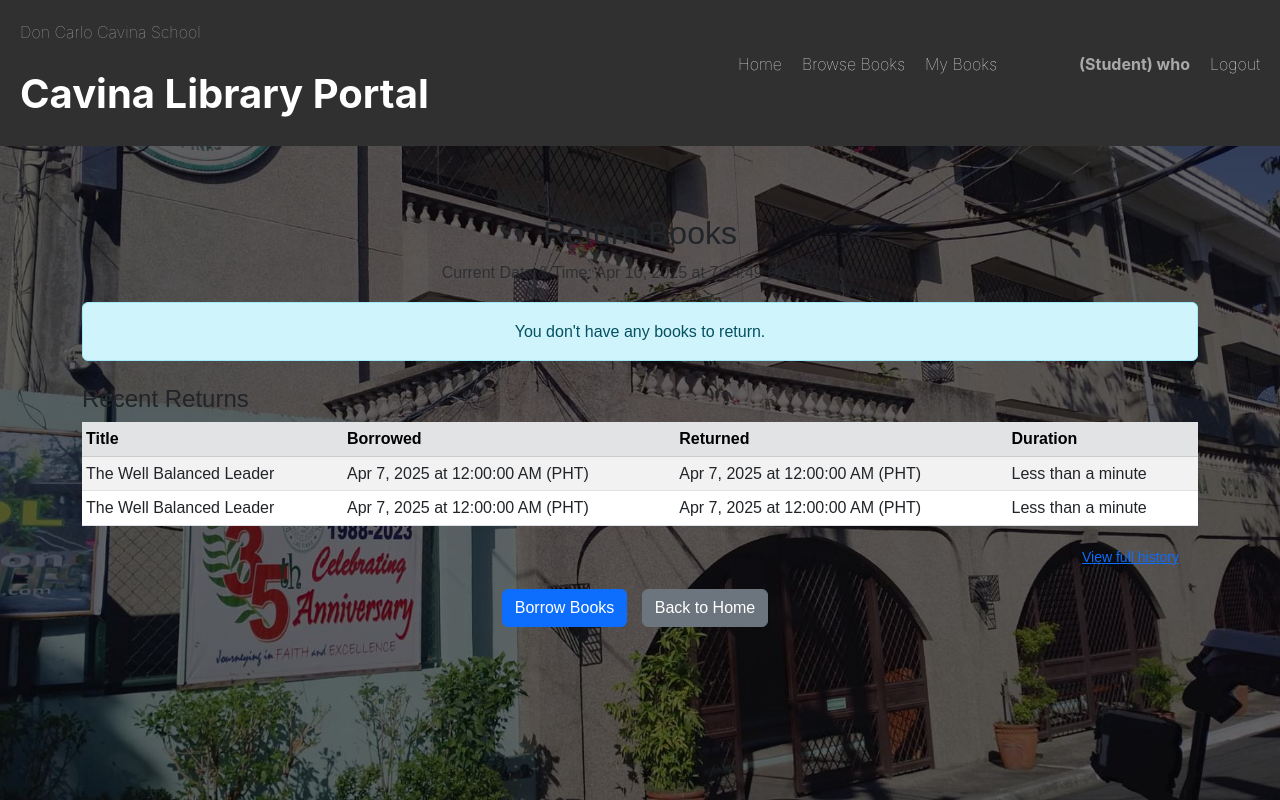
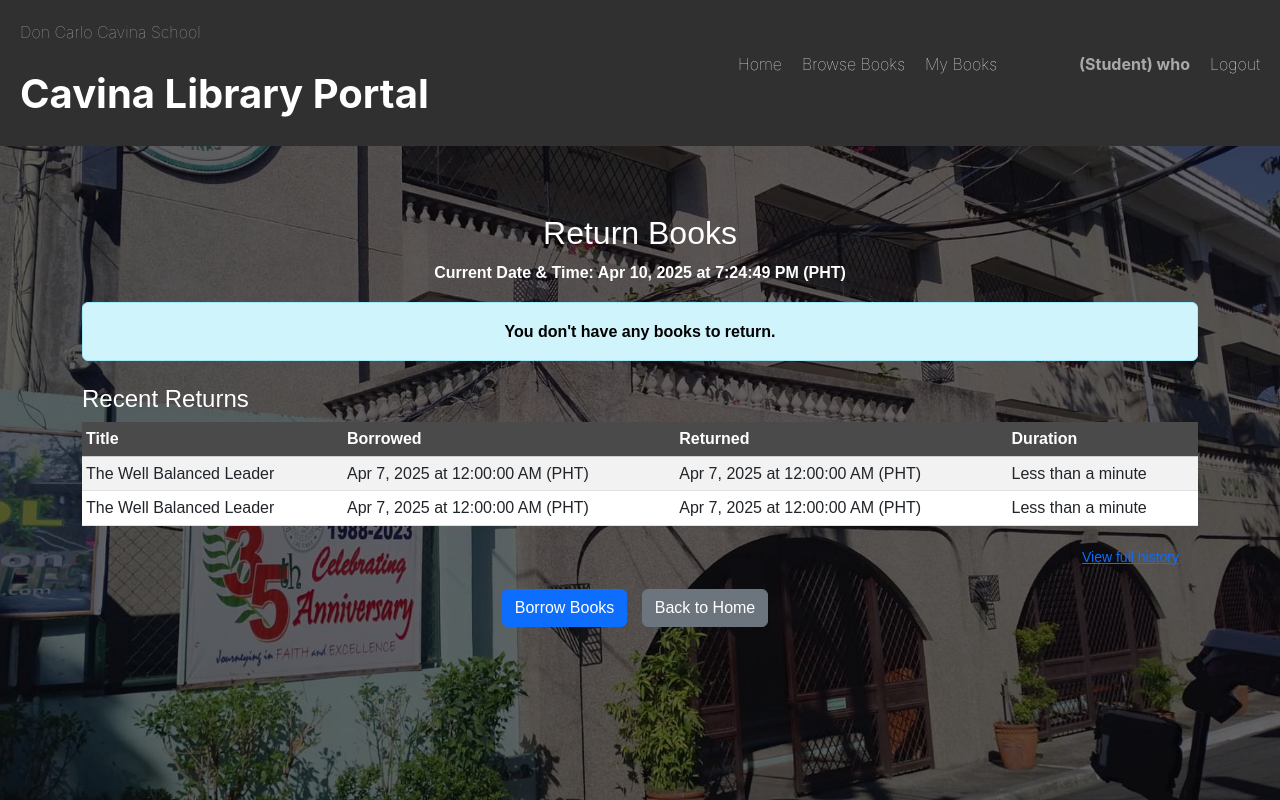
Before and after one commit to Knejiii/library-management, a PHP site: page /return.php in a window 1280 px wide. Run offline with PHP 8.4, Linux system fonts and the light colour scheme; a user stored in the database is signed in; data comes from the database, SQL or seed files in the repository.

Commit message:
Add files via upload

```diff
--- a/return.php
+++ b/return.php
@@ -80,6 +80,54 @@ updateOverdueBooks();
     <link href="https://cdn.jsdelivr.net/npm/bootstrap@5.3.0/dist/css/bootstrap.min.css" rel="stylesheet">
     <link rel="stylesheet" href="styles.css">
 </head>
+
+    <style>
+    /* Make text white and more visible on dark background */
+    body {
+        color: #fff !important;
+    }
+
+    /* Make table text white */
+    .table {
+        color: #fff !important;
+    }
+
+    /* Make alerts more visible */
+    .alert {
+        color: #000;
+        font-weight: bold;
+    }
+
+    /* Make time displays more visible */
+    #current-time, .text-muted {
+        color: #fff !important;
+        font-weight: bold;
+    }
+
+    /* Improve visibility of table headers */
+    .table-dark th {
+        background-color: #2a2a2a !important;
+    }
+
+    /* Keep the table row highlighting but improve contrast */
+    .table-danger {
+        background-color: rgba(220, 53, 69, 0.7) !important;
+        color: #fff !important;
+    }
+
+    .table-warning {
+        background-color: rgba(255, 193, 7, 0.7) !important;
+        color: #000 !important;
+        font-weight: bold;
+    }
+
+    /* Secondary table styling */
+    .table-secondary, .table-secondary th {
+        background-color: #4a4a4a !important;
+        color: #fff !important;
+    }
+</style>
+
 <body>
     <?php include('navbar.php'); ?>
 
```
